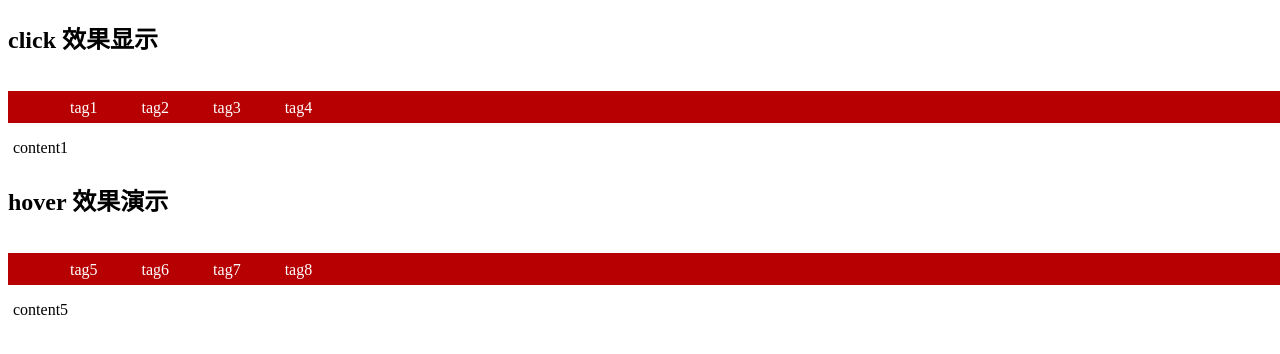
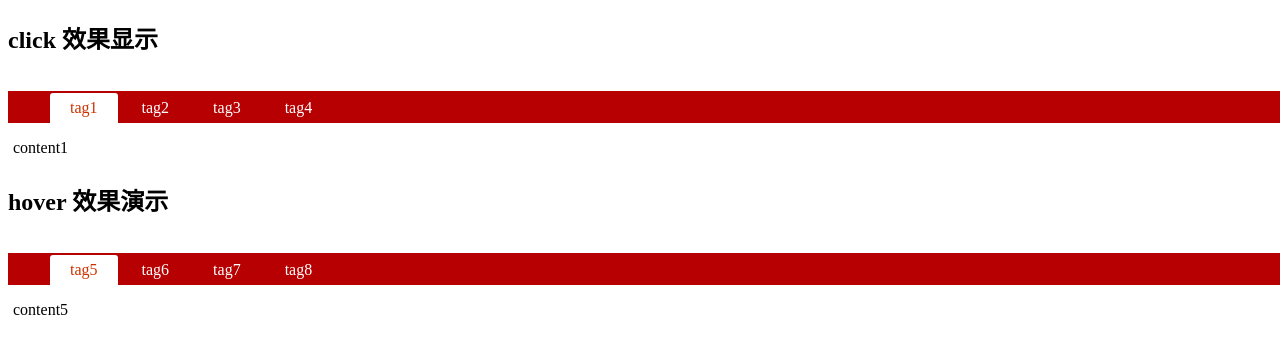
Before and after one commit to bosscheng/jquery-tabs, a plain HTML site: page index.html in a window 1280 px wide. Shown: the top 354 px of the page. Drawn offline with Linux system fonts and the light colour scheme.

Commit message:
move demo

```diff
--- a/index.html
+++ b/index.html
@@ -58,11 +58,11 @@
 <script src="./tabs.js"></script>
 <script>
 
-    $('#tabWrap1').tab();
+    $('#tabWrap1').tabs();
 
 
 
-    $('#tabWrap2').tab({
+    $('#tabWrap2').tabs({
         event : "mouseover",
         delay : 100,        //演示数据，一般无需设置或设置为100-200
         callback : function(id) {
```
